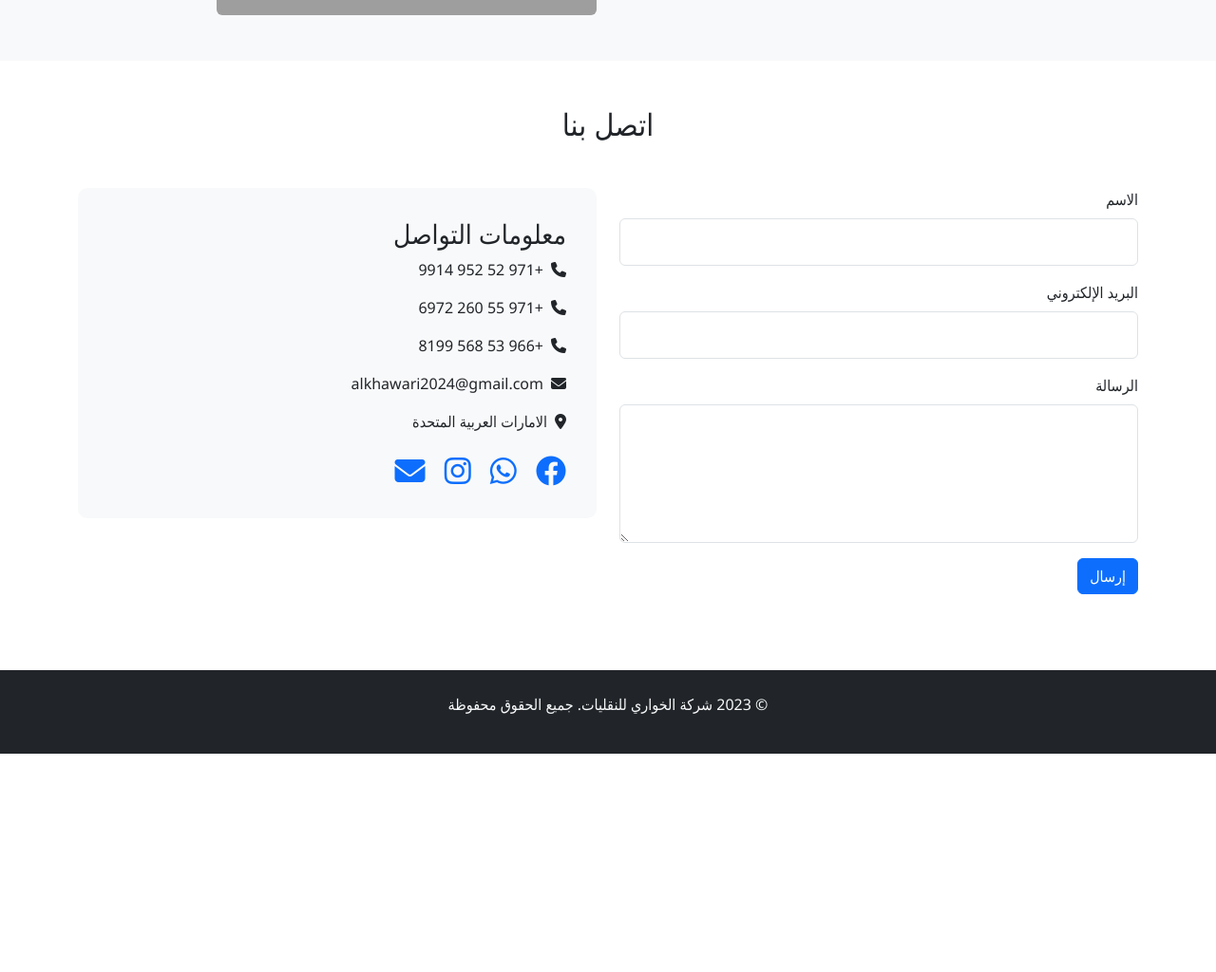
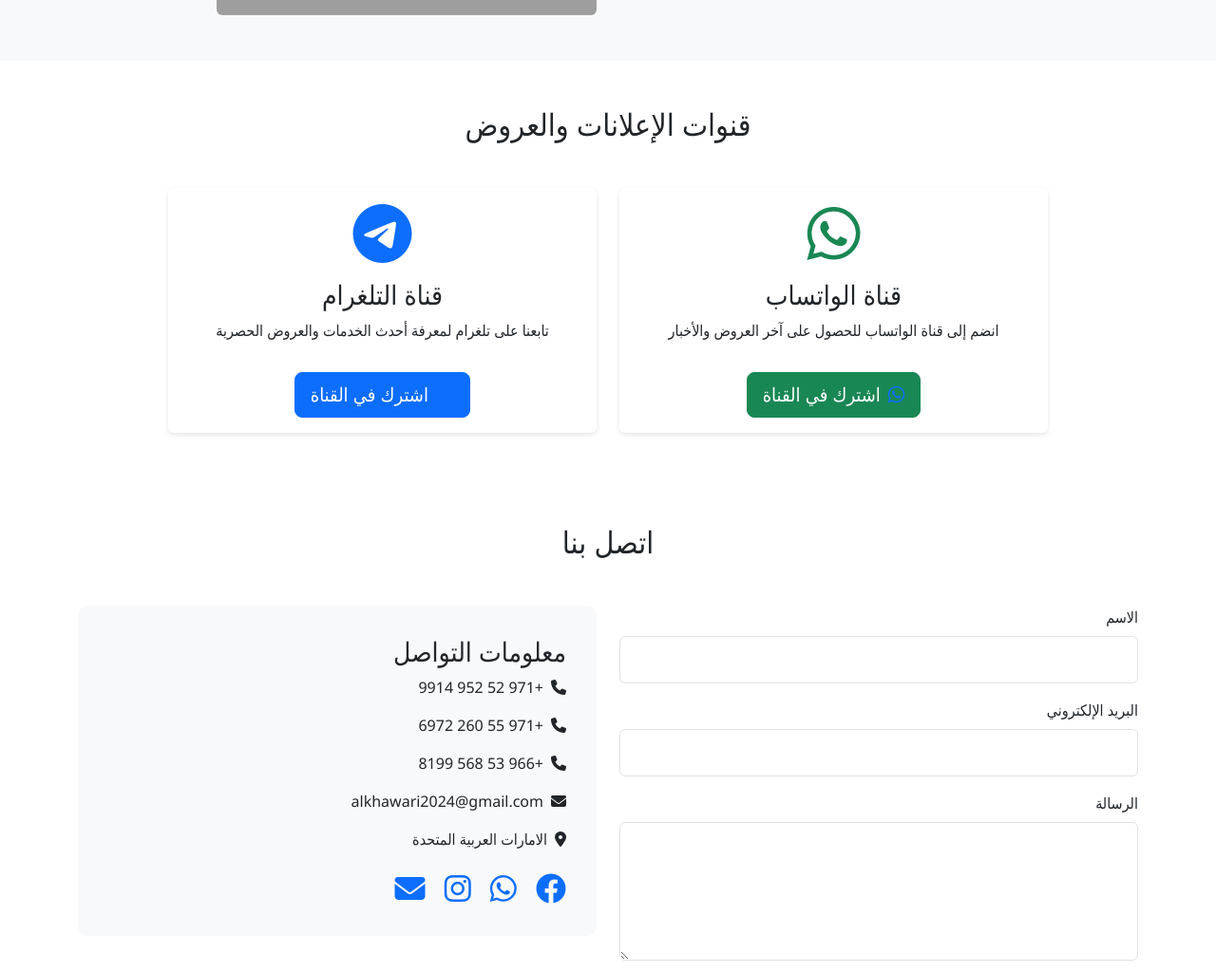
Before and after one commit to hafizstofissa/alkhawari2024, a plain HTML site: page index.html in a window 1280 px wide. Shown: the part 1776-2800 px from the top of the page at 95% size. Before the commit the page ends 2570 px from the top, so only its background shows below. Drawn offline with nearby package versions, Linux system fonts and the light colour scheme; grey boxes are pictures that could not be loaded.

Commit message:
إضافة قسم قنوات الإعلانات والعروض

```diff
--- a/index.html
+++ b/index.html
@@ -33,6 +33,9 @@
                     </li>
                     <li class="nav-item">
                         <a class="nav-link" href="#contact">اتصل بنا</a>
+                    </li>
+                    <li class="nav-item">
+                        <a class="nav-link" href="#channels">قنوات الإعلانات والعروض</a>
                     </li>
                 </ul>
             </div>
@@ -113,6 +116,39 @@
         </div>
     </section>
 
+    <!-- Channels Section -->
+    <section id="channels" class="py-5">
+        <div class="container">
+            <h2 class="text-center mb-5">قنوات الإعلانات والعروض</h2>
+            <div class="row justify-content-center g-4">
+                <div class="col-md-5">
+                    <div class="card h-100 text-center channel-card">
+                        <div class="card-body">
+                            <i class="fab fa-whatsapp fa-4x mb-3 text-success"></i>
+                            <h3 class="card-title">قناة الواتساب</h3>
+                            <p class="card-text">انضم إلى قناة الواتساب للحصول على آخر العروض والأخبار</p>
+                            <a href="https://whatsapp.com/channel/YOUR_CHANNEL_ID" class="btn btn-success btn-lg mt-3" target="_blank">
+                                <i class="fab fa-whatsapp me-2"></i>اشترك في القناة
+                            </a>
+                        </div>
+                    </div>
+                </div>
+                <div class="col-md-5">
+                    <div class="card h-100 text-center channel-card">
+                        <div class="card-body">
+                            <i class="fab fa-telegram fa-4x mb-3 text-primary"></i>
+                            <h3 class="card-title">قناة التلغرام</h3>
+                            <p class="card-text">تابعنا على تلغرام لمعرفة أحدث الخدمات والعروض الحصرية</p>
+                            <a href="https://t.me/YOUR_CHANNEL_NAME" class="btn btn-primary btn-lg mt-3" target="_blank">
+                                <i class="fab fa-telegram me-2"></i>اشترك في القناة
+                            </a>
+                        </div>
+                    </div>
+                </div>
+            </div>
+        </div>
+    </section>
+
     <!-- Contact Section -->
     <section id="contact" class="py-5">
         <div class="container">
@@ -161,7 +197,7 @@
     <!-- Footer -->
     <footer class="bg-dark text-light py-4">
         <div class="container text-center">
-            <p>&copy; 2023 شركة الخواري للنقليات. جميع الحقوق محفوظة</p>
+            <p>&copy; 2024 شركة الخواري للنقليات. جميع الحقوق محفوظة</p>
         </div>
     </footer>
 
--- a/styles.css
+++ b/styles.css
@@ -56,6 +56,26 @@ body {
     color: #0a58ca;
 }
 
+/* Channels Section */
+.channel-card {
+    transition: transform 0.3s ease;
+    border: none;
+    box-shadow: 0 2px 5px rgba(0,0,0,0.1);
+}
+
+.channel-card:hover {
+    transform: translateY(-5px);
+    box-shadow: 0 5px 15px rgba(0,0,0,0.2);
+}
+
+.channel-card .btn {
+    transition: all 0.3s ease;
+}
+
+.channel-card .btn:hover {
+    transform: scale(1.05);
+}
+
 /* Responsive Design */
 @media (max-width: 768px) {
     .hero-section {
```
